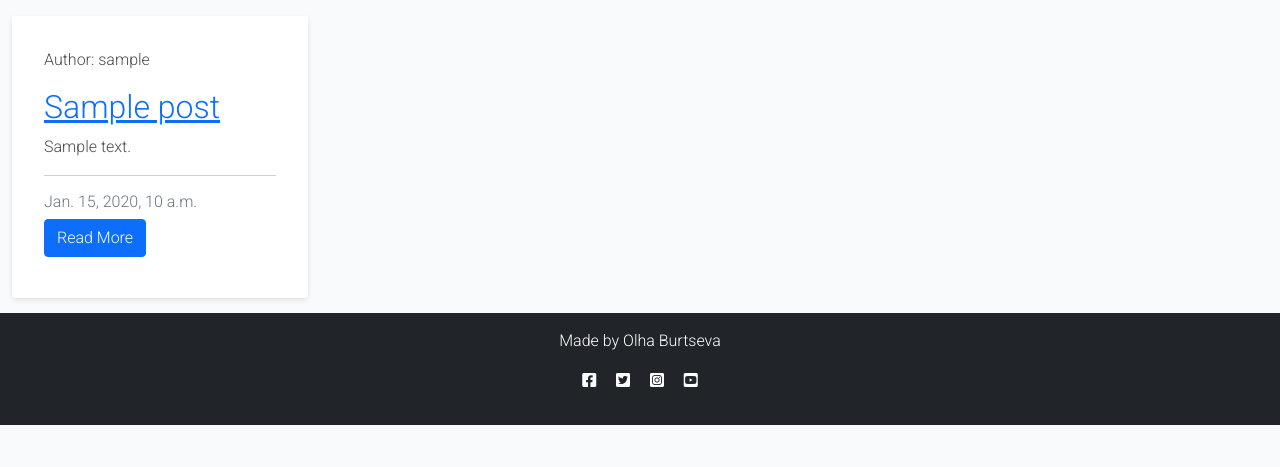
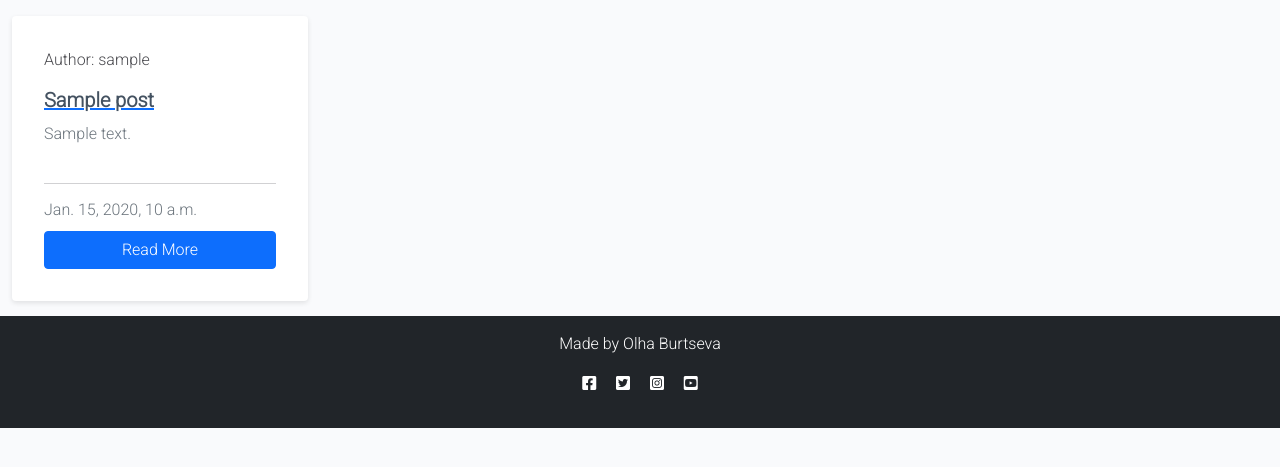
Before and after one commit to Olala2024/Django-blog-project-4, a Django app: page / in a window 1280 px wide. Shown: the part 69-536 px from the top of the page. Run offline with Django 4.2, Linux system fonts and the light colour scheme; tables that the repository leaves empty hold one stand-in row (values such as "Sample post").

Commit message:
Add more styling to post block

```diff
--- a/blog/static/css/style.css
+++ b/blog/static/css/style.css
@@ -42,3 +42,29 @@ body {
   transition: transform 0.3s ease, box-shadow 0.3s ease;
   padding: 16px;
 }
+
+.card:hover {
+  transform: translateY(-5px);
+  box-shadow: 0px 5px 15px rgba(0, 0, 0, 0.2);
+}
+
+.card-body {
+  display: flex;
+  flex-direction: column;
+  justify-content: space-between;
+}
+
+.card-title {
+  font-family: "Roboto", sans-serif;
+  font-weight: 700;
+  color: #445261;
+  font-size: 1.25rem;
+  margin-bottom: 10px;
+}
+
+.card-text {
+  font-family: "Roboto", sans-serif;
+  font-size: 1rem;
+  color: #6c757d;
+  flex-grow: 1;
+}
```
